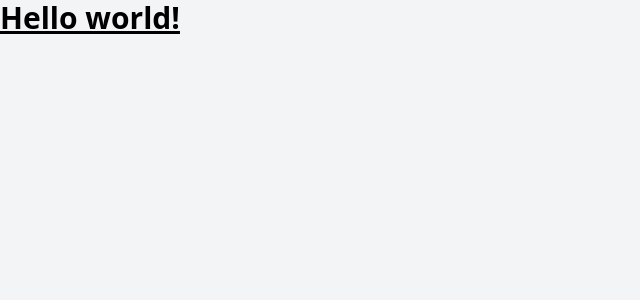
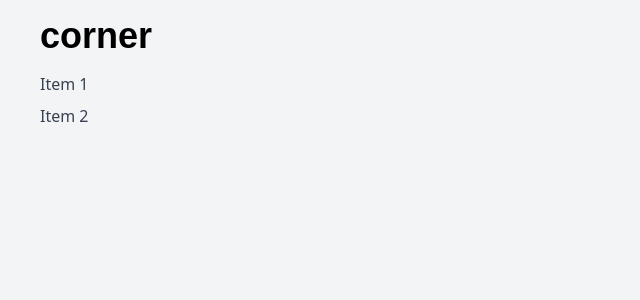
Before and after one commit to edis0n-zhang/corner, a SvelteKit app: page / in a window 1280 px wide. Shown: the top 300 px of the page, without its empty margins (0-640 px from the left). Built offline with nearby package versions, Linux system fonts and the light colour scheme.

Commit message:
intiial sidebar, twittersidebar for reference (can be deleted later)

```diff
--- /dev/null
+++ b/src/lib/components/sidebar.svelte
@@ -0,0 +1,23 @@
+<script>
+
+</script>
+
+<div class={`md:block md:w-1/4 fixed top-0 left-0 h-full transition-transform transform text-left pl-6`}>
+  <div class="p-4">
+    <h2 class="text-4xl font-montserrat mb-4 font-bold">corner</h2>
+    <!-- Add your sidebar content here -->
+    <ul>
+      <li class="mb-2">
+        <a href="#" class="text-gray-700 hover:text-black">Item 1</a>
+      </li>
+      <li class="mb-2">
+        <a href="#" class="text-gray-700 hover:text-black">Item 2</a>
+      </li>
+      <!-- ... -->
+    </ul>
+  </div>
+</div>
+
+<style>
+  /* You can add any component-specific styles here, if necessary */
+</style>
--- /dev/null
+++ b/src/lib/components/twittersidebar.svelte
@@ -0,0 +1,38 @@
+<script>
+  let menuItems = [
+    { name: "Home", icon: "🏠" },
+    { name: "Explore", icon: "🔍" },
+    { name: "Notifications", icon: "🔔" },
+    { name: "Messages", icon: "✉️" },
+    { name: "Bookmarks", icon: "🔖" },
+    { name: "Lists", icon: "📋" },
+    { name: "Profile", icon: "👤" },
+    { name: "More", icon: "⋮" }
+  ];
+</script>
+
+<div class="h-full w-64 p-4 bg-blue-900 text-white">
+  <!-- Logo/Brand -->
+  <div class="mb-6 text-4xl">
+    🐦
+  </div>
+
+  <!-- Menu Items -->
+  <ul>
+    {#each menuItems as item}
+      <li class="flex items-center mb-4 space-x-3 hover:bg-blue-800 p-2 rounded-md cursor-pointer">
+        <span>{item.icon}</span>
+        <span class="font-semibold">{item.name}</span>
+      </li>
+    {/each}
+  </ul>
+
+  <!-- Tweet Button (for demonstration purposes) -->
+  <button class="bg-blue-700 text-white py-2 px-4 rounded-full hover:bg-blue-600 focus:outline-none focus:ring-2 focus:ring-blue-600 focus:ring-opacity-50">
+    Tweet
+  </button>
+</div>
+
+<style>
+  /* You can add component-specific Tailwind styles here if necessary */
+</style>
--- a/src/routes/+page.svelte
+++ b/src/routes/+page.svelte
@@ -1,6 +1,8 @@
-<h1 class="text-3xl font-bold underline">
-  Hello world!
-</h1>
+<script>
+  import Sidebar from "$lib/components/sidebar.svelte";
+</script>
+
+<Sidebar/>
 
 <style lang="postcss">
   :global(html) {
--- a/tailwind.config.js
+++ b/tailwind.config.js
@@ -2,7 +2,11 @@
 export default {
   content: ['./src/**/*.{html,js,svelte,ts}'],
   theme: {
-    extend: {},
+    extend: {
+      fontFamily: {
+        'montserrat': ['Montserrat', 'sans-serif']
+      }
+    },
   },
   plugins: [],
 }
```
